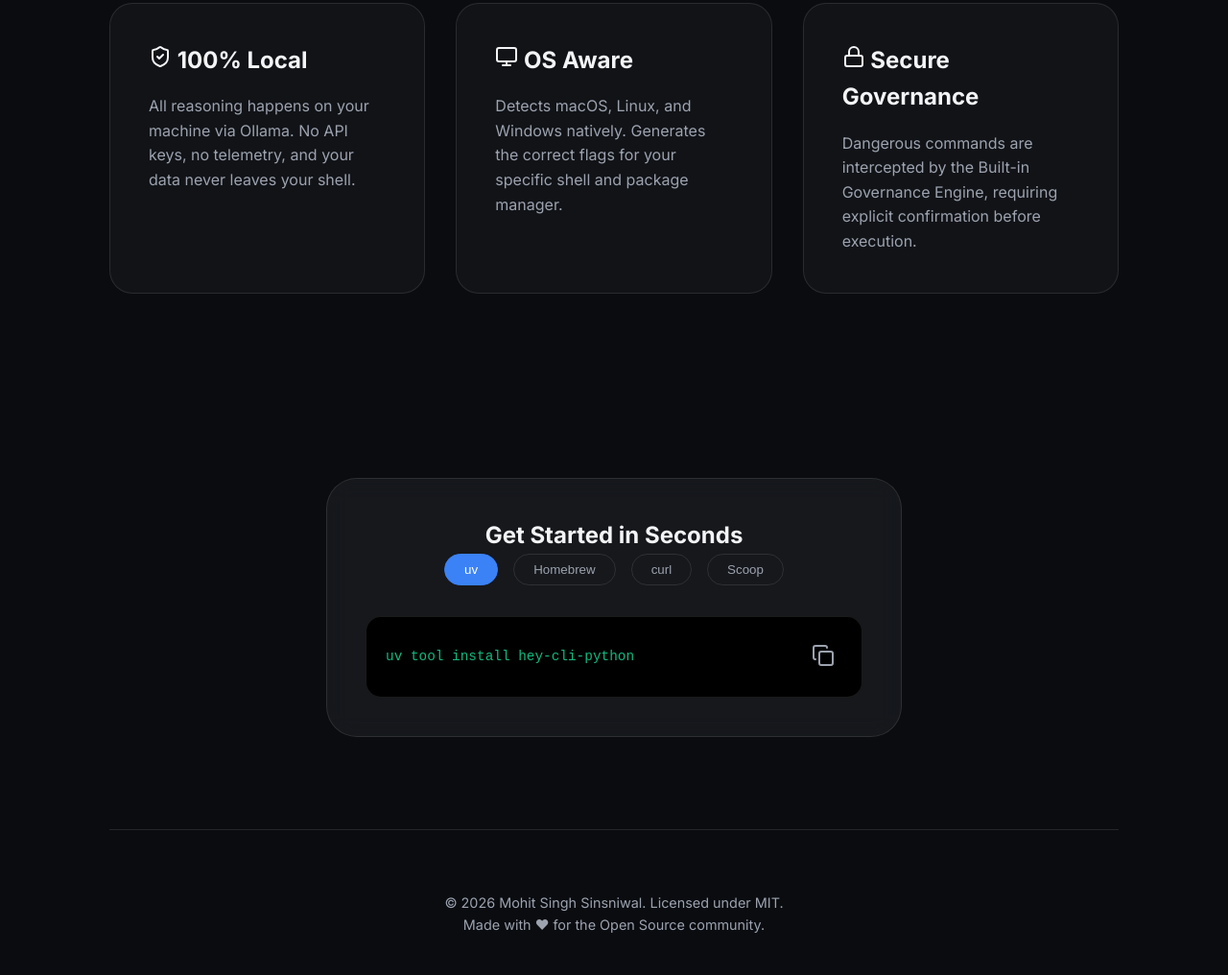
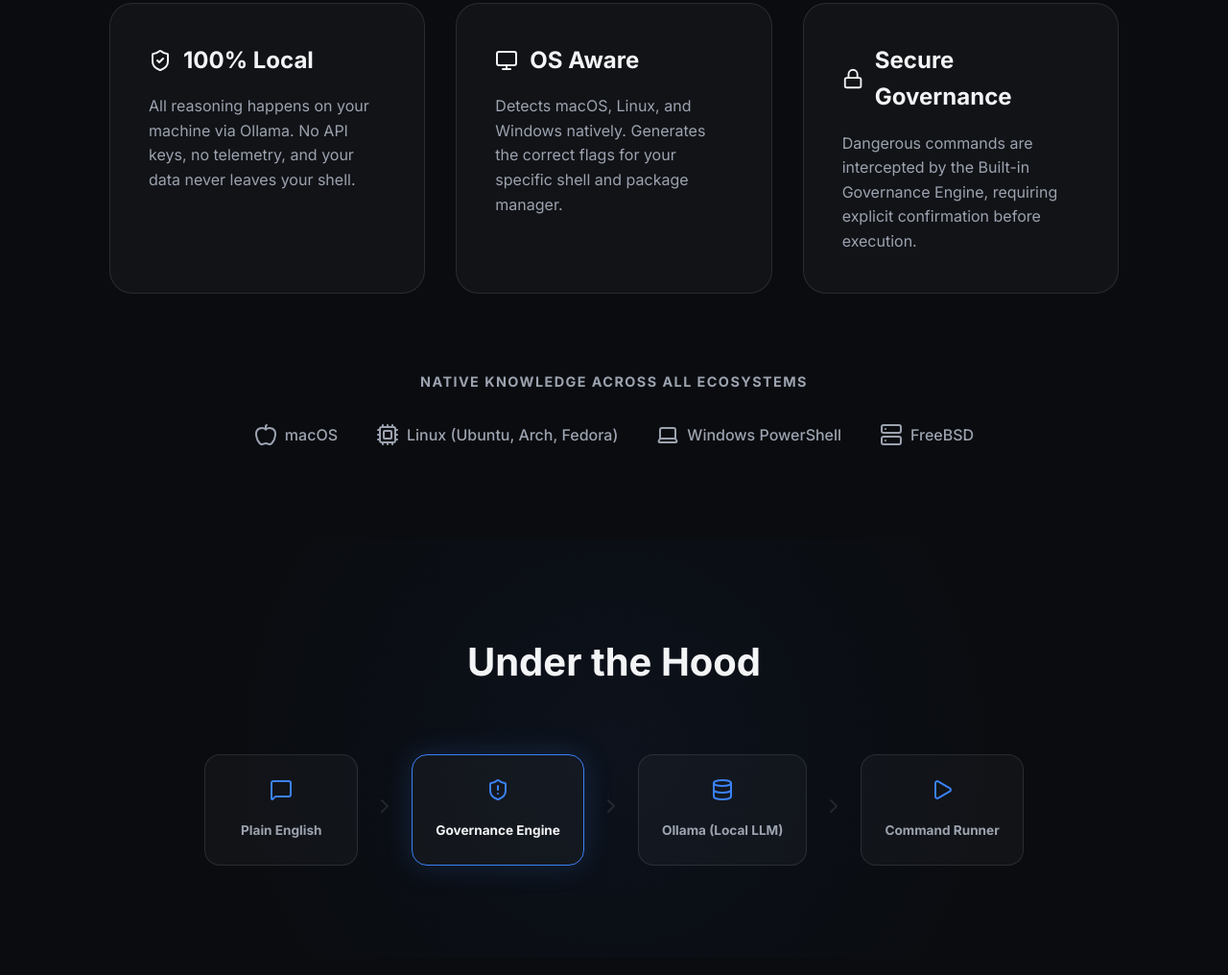
Before and after one commit to sinsniwal/hey-cli, a plain HTML site: page docs/index.html in a window 1280 px wide. Shown: the part 1324-2340 px from the top of the page at 96% size. Drawn offline with nearby package versions, Linux system fonts and the light colour scheme.

Commit message:
feat: enhance landing page with architecture diagram and OS support grid

```diff
--- a/docs/index.html
+++ b/docs/index.html
@@ -57,6 +57,43 @@
             </div>
         </section>
 
+        <!-- OS Support -->
+        <section class="os-support">
+            <h3>Native knowledge across all ecosystems</h3>
+            <div class="os-grid">
+                <div class="os-item"><i data-lucide="apple"></i> macOS</div>
+                <div class="os-item"><i data-lucide="cpu"></i> Linux (Ubuntu, Arch, Fedora)</div>
+                <div class="os-item"><i data-lucide="laptop"></i> Windows PowerShell</div>
+                <div class="os-item"><i data-lucide="server"></i> FreeBSD</div>
+            </div>
+        </section>
+
+        <!-- Architecture Section -->
+        <section class="architecture">
+            <h2>Under the Hood</h2>
+            <div class="flow-container">
+                <div class="flow-step">
+                    <div class="step-icon"><i data-lucide="message-square"></i></div>
+                    <span>Plain English</span>
+                </div>
+                <div class="arrow"><i data-lucide="chevron-right"></i></div>
+                <div class="flow-step highlight">
+                    <div class="step-icon"><i data-lucide="shield-alert"></i></div>
+                    <span>Governance Engine</span>
+                </div>
+                <div class="arrow"><i data-lucide="chevron-right"></i></div>
+                <div class="flow-step">
+                    <div class="step-icon"><i data-lucide="database"></i></div>
+                    <span>Ollama (Local LLM)</span>
+                </div>
+                <div class="arrow"><i data-lucide="chevron-right"></i></div>
+                <div class="flow-step">
+                    <div class="step-icon"><i data-lucide="play"></i></div>
+                    <span>Command Runner</span>
+                </div>
+            </div>
+        </section>
+
         <!-- Install Section -->
         <section class="install-section">
             <div class="install-container">
--- a/docs/style.css
+++ b/docs/style.css
@@ -80,6 +80,7 @@
   line-height: 1.1;
   margin-bottom: 1.5rem;
   background: linear-gradient(135deg, #fff 0%, #a1a1aa 100%);
+  background-clip: text;
   -webkit-background-clip: text;
   -webkit-text-fill-color: transparent;
 }
@@ -132,7 +133,7 @@
 
 /* Features */
 .features {
-  padding: 6rem 0;
+  padding: 6rem 0 3rem;
   display: grid;
   grid-template-columns: repeat(auto-fit, minmax(300px, 1fr));
   gap: 2rem;
@@ -154,10 +155,107 @@
 .feature-card h3 {
   font-size: 1.5rem;
   margin-bottom: 1rem;
+  display: flex;
+  align-items: center;
+  gap: 0.75rem;
+}
+
+.feature-card h3 i {
+  color: var(--primary);
 }
 
 .feature-card p {
   color: var(--text-muted);
+}
+
+/* OS Support */
+.os-support {
+  padding: 2rem 0 6rem;
+  text-align: center;
+}
+
+.os-support h3 {
+  color: var(--text-muted);
+  font-size: 0.9rem;
+  text-transform: uppercase;
+  letter-spacing: 0.1em;
+  margin-bottom: 2rem;
+}
+
+.os-grid {
+  display: flex;
+  justify-content: center;
+  flex-wrap: wrap;
+  gap: 2.5rem;
+}
+
+.os-item {
+  display: flex;
+  align-items: center;
+  gap: 0.5rem;
+  color: var(--text-muted);
+  font-size: 1rem;
+  font-weight: 500;
+}
+
+.os-item i {
+  width: 20px;
+  height: 20px;
+}
+
+/* Architecture */
+.architecture {
+  padding: 6rem 0;
+  text-align: center;
+  background: radial-gradient(circle at center, rgba(59, 130, 246, 0.05) 0%, transparent 70%);
+}
+
+.architecture h2 {
+  font-size: 2.5rem;
+  margin-bottom: 4rem;
+}
+
+.flow-container {
+  display: flex;
+  justify-content: center;
+  align-items: center;
+  gap: 1rem;
+  flex-wrap: wrap;
+}
+
+.flow-step {
+  padding: 1.5rem;
+  background: var(--bg-card);
+  border: 1px solid var(--border);
+  border-radius: 1rem;
+  display: flex;
+  flex-direction: column;
+  align-items: center;
+  gap: 0.75rem;
+  min-width: 160px;
+}
+
+.flow-step span {
+  font-size: 0.85rem;
+  font-weight: 600;
+  color: var(--text-muted);
+}
+
+.flow-step.highlight {
+  border-color: var(--primary);
+  box-shadow: 0 0 30px rgba(59, 130, 246, 0.2);
+}
+
+.flow-step.highlight span {
+  color: var(--text-main);
+}
+
+.step-icon {
+  color: var(--primary);
+}
+
+.arrow {
+  color: var(--border);
 }
 
 /* Install Section */
```
